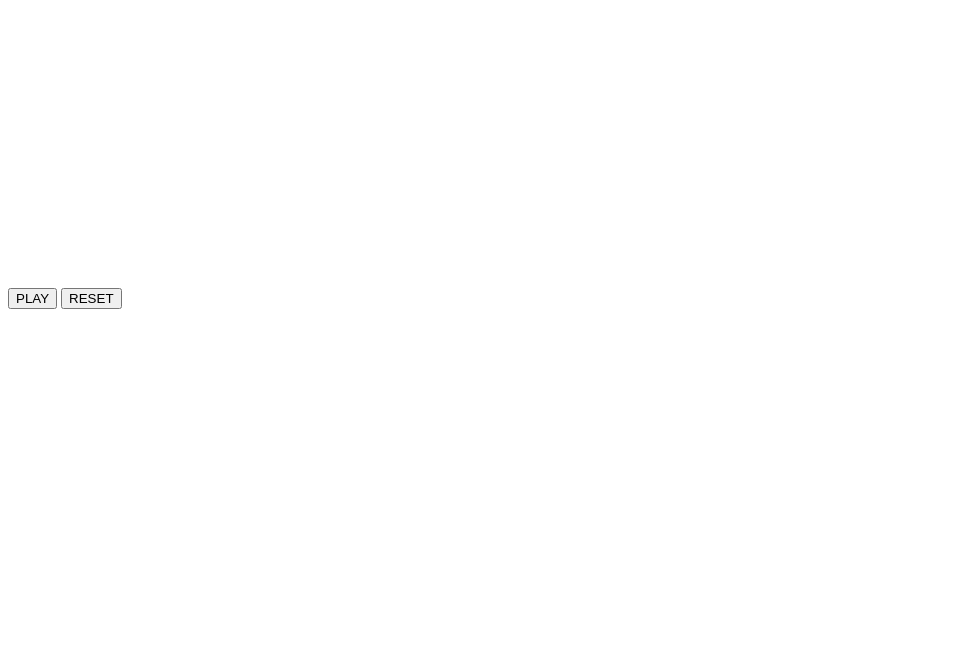
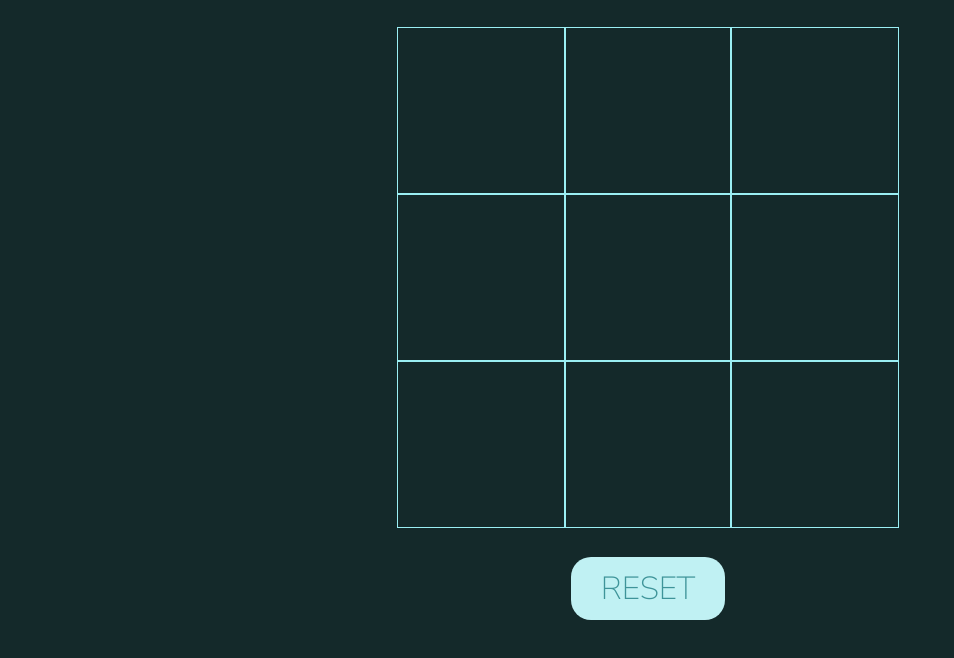
Before and after one commit to domodfg/tic-tac-toe, a plain HTML site: page index.html in a window 1280 px wide. Shown: the whole page, without its empty margins (0-954 px from the left). Drawn offline with Linux system fonts and the light colour scheme.

Commit message:
Add style to the page

```diff
--- a/index.html
+++ b/index.html
@@ -1,19 +1,20 @@
 <!DOCTYPE html>
 <html lang="en">
-<head>
-    <meta charset="UTF-8">
-    <meta http-equiv="X-UA-Compatible" content="IE=edge">
-    <meta name="viewport" content="width=device-width, initial-scale=1.0">
+  <head>
+    <meta charset="UTF-8" />
+    <meta http-equiv="X-UA-Compatible" content="IE=edge" />
+    <meta name="viewport" content="width=device-width, initial-scale=1.0" />
     <title>Tic-Tac-Toe</title>
-    <link rel="stylesheet" href="style.css">
+    <link rel="stylesheet" href="style.css" />
     <script src="script.js" defer></script>
-</head>
-<body>
-    <div class="gameBoard">
-
+  </head>
+  <body>
+    <div class="container">
+      <div class="gameBoard"></div>
+      <div class="buttons">
+        <button class="reset">RESET</button>
+      </div>
+      <div class="result"></div>
     </div>
-    <div class="result"></div>
-    <button class="play">PLAY</button>
-    <button class="reset">RESET</button>
-</body>
+  </body>
 </html>
--- a/script.js
+++ b/script.js
@@ -107,7 +107,6 @@ const displayController = (() => {
   return { displayArray, clearBoard };
 })();
 
-const play = document.querySelector(".play");
+displayController.displayArray();
 const reset = document.querySelector(".reset");
-play.addEventListener("click", displayController.displayArray);
 reset.addEventListener("click", displayController.clearBoard);
--- a/style.css
+++ b/style.css
@@ -1,14 +1,62 @@
+@import url('https://fonts.googleapis.com/css2?family=Nunito+Sans:ital,wght@0,200;0,300;0,400;1,200;1,300&display=swap');
+
+:root {
+    font-family: 'Nunito Sans', sans-serif;
+    background-color: #14292a;
+}
+
+
+.container {
+  display: flex;
+  flex-direction: column;
+  align-items: center;
+  width: 100vw;
+  height: 100vh;
+}
+
 .gameBoard {
-    display: flex;
-    flex-wrap: wrap;
-    width: 35vw;
-    height: 35vh;
+  display: flex;
+  flex-wrap: wrap;
+  aspect-ratio: 1/1;
+  width: 39vw;
+  padding-top: 20px;
 }
 
 .XO {
-    width: 11vw;
-    height: 10vw;
-    text-align: center;
-    align-self: center;
-    font-size: 3rem;
+  box-sizing: border-box;
+  display: flex;
+  aspect-ratio: 1/1;
+  width: 13vw;
+  text-align: center;
+  align-items: center;
+  justify-content: center;
+  font-size: 8.5vw;
+  color: #3e9499;
+  outline: 0.1px #9aeef3 solid;
+  font-weight: 100;
 }
+
+.result {
+    font-size: 4rem;
+    font-weight: 200;
+    color: #3e9499;
+}
+
+.buttons {
+    display: flex;
+    flex-direction: row;
+    gap: 50px;
+    margin-top: 30px;
+
+}
+
+.buttons button {
+    border: none;
+    padding: 10px 30px;
+    font-family: 'Nunito Sans', sans-serif;
+    font-size: 2rem;
+    border-radius: 20px;
+    font-weight: 200;
+    color: #3e9499;
+    background-color: #c0f1f3;
+}
```
